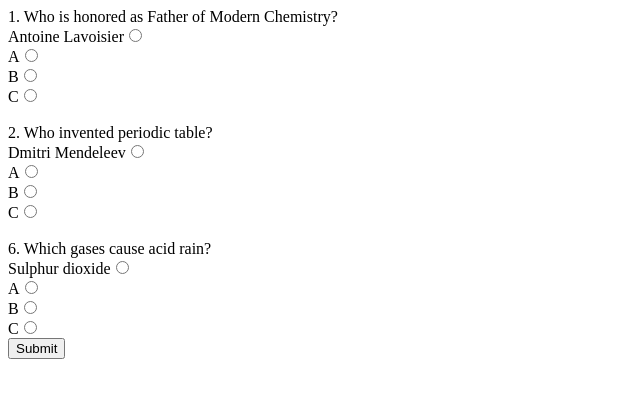
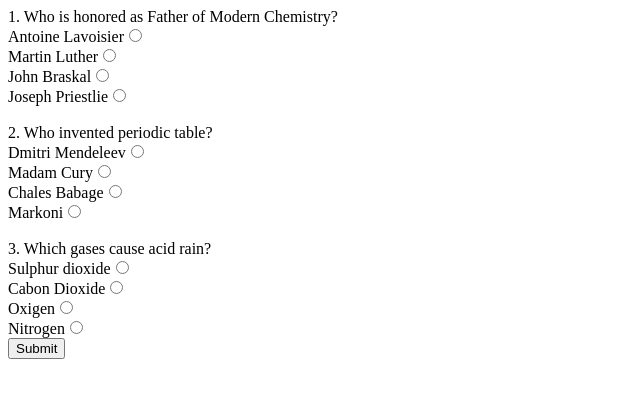
Before and after one commit to hishamalip/FOSS-Lab, a PHP site: page /a.html in a window 1280 px wide. Shown: the top 398 px of the page, without its empty margins (0-640 px from the left). Run offline with PHP 8.4, Linux system fonts and the light colour scheme.

Commit message:
small changes

```diff
--- a/finalexam/a.html
+++ b/finalexam/a.html
@@ -3,24 +3,24 @@
 <form action="b.php" method="post">
 1. Who is honored as Father of Modern Chemistry?<br>
 Antoine Lavoisier<input type="radio" name="q1" value="Antoine Lavoisier"><br>
-A<input type="radio" name="q1" value="A"><br>
-B<input type="radio" name="q1" value="B"><br>
-C<input type="radio" name="q1" value="C"><br>
+Martin Luther<input type="radio" name="q1" value="A"><br>
+John Braskal<input type="radio" name="q1" value="B"><br>
+Joseph Priestlie<input type="radio" name="q1" value="C"><br>
 <br>
 
 2. Who invented periodic table?<br>
 
-Dmitri Mendeleev<input type="radio" name="q1" value="Dmitri Mendeleev"><br>
-A<input type="radio" name="q2" value="A"><br>
-B<input type="radio" name="q2" value="B"><br>
-C<input type="radio" name="q2" value="C"><br>
+Dmitri Mendeleev<input type="radio" name="q2" value="Dmitri Mendeleev"><br>
+Madam Cury<input type="radio" name="q2" value="A"><br>
+Chales Babage<input type="radio" name="q2" value="B"><br>
+Markoni<input type="radio" name="q2" value="C"><br>
 
 <br>
-6. Which gases cause acid rain?<br>
-Sulphur dioxide<input type="radio" name="q1" value="Sulphur dioxide"><br>
-A<input type="radio" name="q3" value="A"><br>
-B<input type="radio" name="q3" value="B"><br>
-C<input type="radio" name="q3" value="C"><br>
+3. Which gases cause acid rain?<br>
+Sulphur dioxide<input type="radio" name="q3" value="Sulphur dioxide"><br>
+Cabon Dioxide<input type="radio" name="q3" value="A"><br>
+Oxigen<input type="radio" name="q3" value="B"><br>
+Nitrogen<input type="radio" name="q3" value="C"><br>
 
 <input type="submit" name="submit">
 
```
Also changed, not shown: finalexam/b.php (+13 -4 lines).
